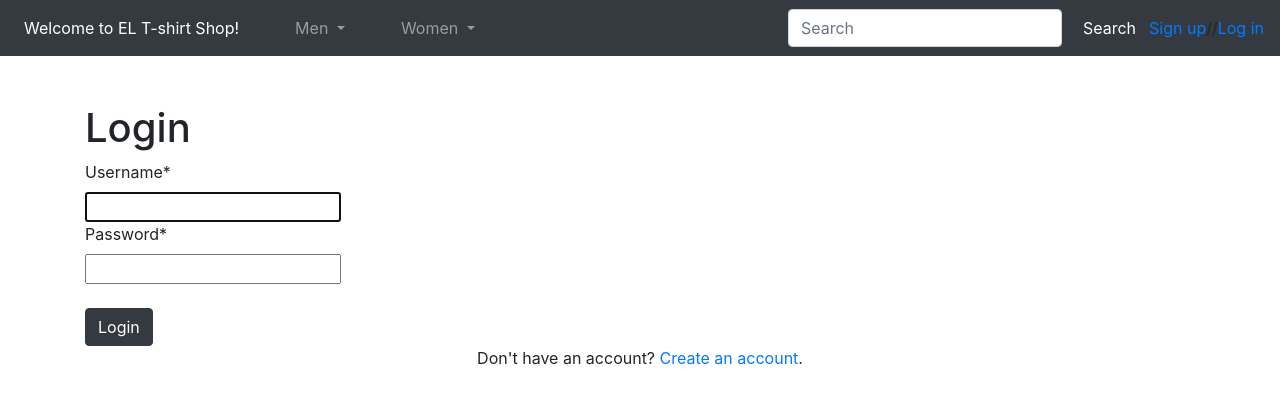
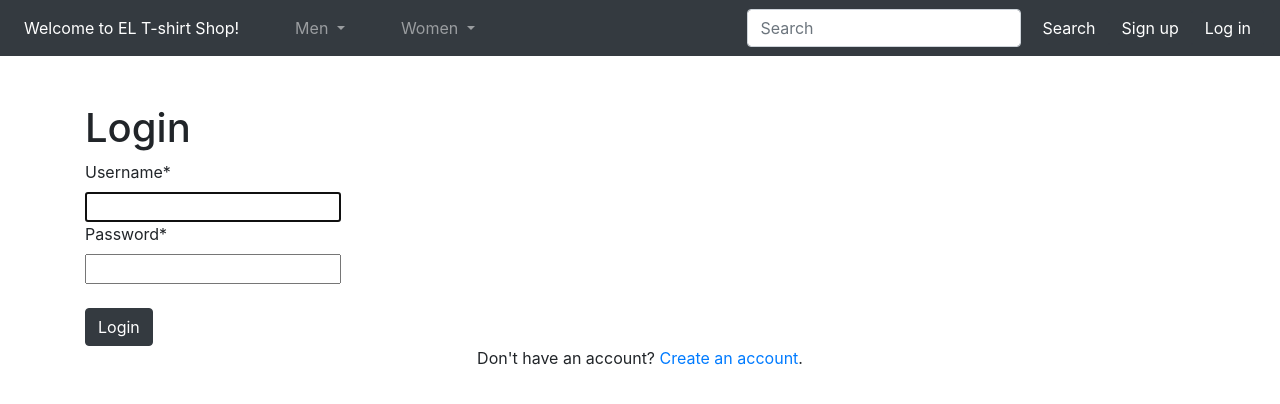
Before and after one commit to EAGULE999/ELT-shirt-project, a Django app: page /login in a window 1280 px wide. Shown: the top 404 px of the page. Run offline with Django 3.2, Linux system fonts and the light colour scheme; data comes from the database, SQL or seed files in the repository; some libraries are stand-ins or nearby versions.

Commit message:
Updated login II

```diff
--- a/templates/shop/base.html
+++ b/templates/shop/base.html
@@ -55,8 +55,8 @@
         </form>
 
     </div>
-    <a href="{% url 'register' %}">Sign up</a> //
-    <a href="{% url 'login' %}">Log in</a>
+    <button class="btn btn-dark" href="{% url 'register' %}">Sign up</a>
+    <button class="btn btn-dark" href="{% url 'login' %}">Log in</a>
 
 </nav>
 </body>
```
